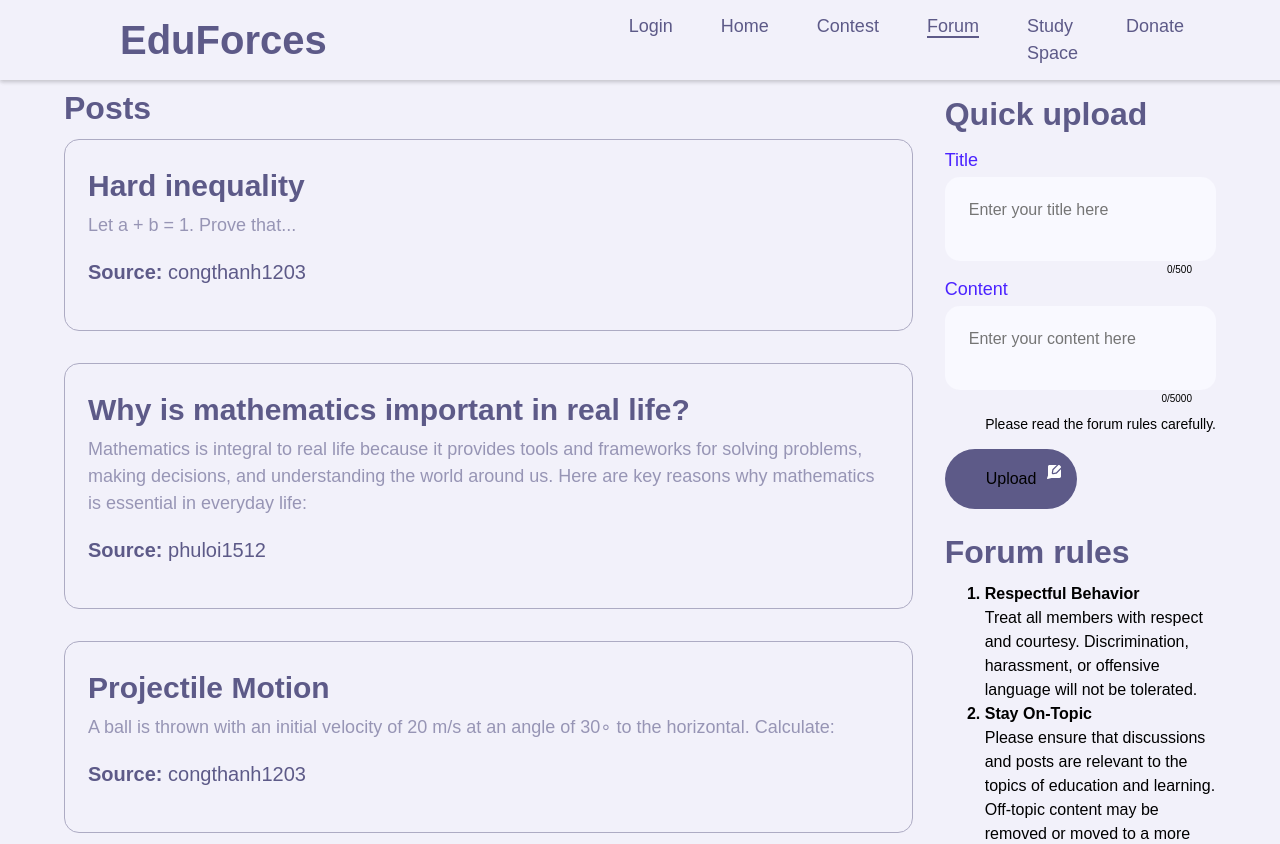
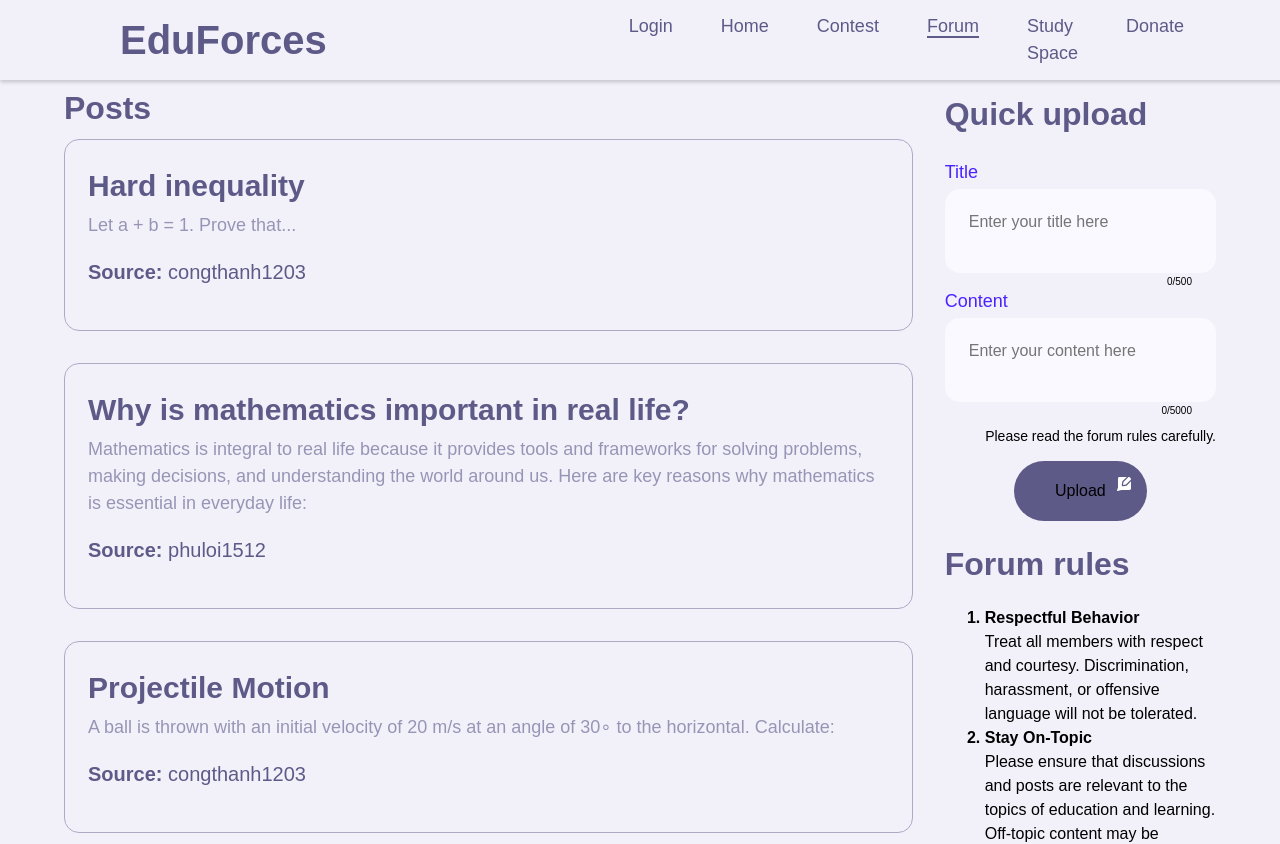
Before and after one commit to vtphatt2/EduForces, a React (Vite) app in the folder eduforces_frontend/: page /forum in a window 1280 px wide. Shown: the top 844 px of the page. Built offline with nearby package versions, Linux system fonts and the light colour scheme.

Commit message:
edit layout of upload button in forum

```diff
--- a/eduforces_frontend/src/pages/Forum/Forum.module.css
+++ b/eduforces_frontend/src/pages/Forum/Forum.module.css
@@ -9,11 +9,14 @@
 
 .forumContentContainer {
   flex: 50%;
+  display: flex;
   margin-right: 32px;
 }
 
 .uploadAndRules {
   flex: 50%;
+  display: flex;
+  flex-direction: column;
 }
 
 .forumTitle {
@@ -128,6 +131,7 @@
   border-radius: 40px;
   cursor: pointer;
   transition: background-color 0.3s ease;
+  align-self: center;
 }
 
 .uploadButton:hover {
```
